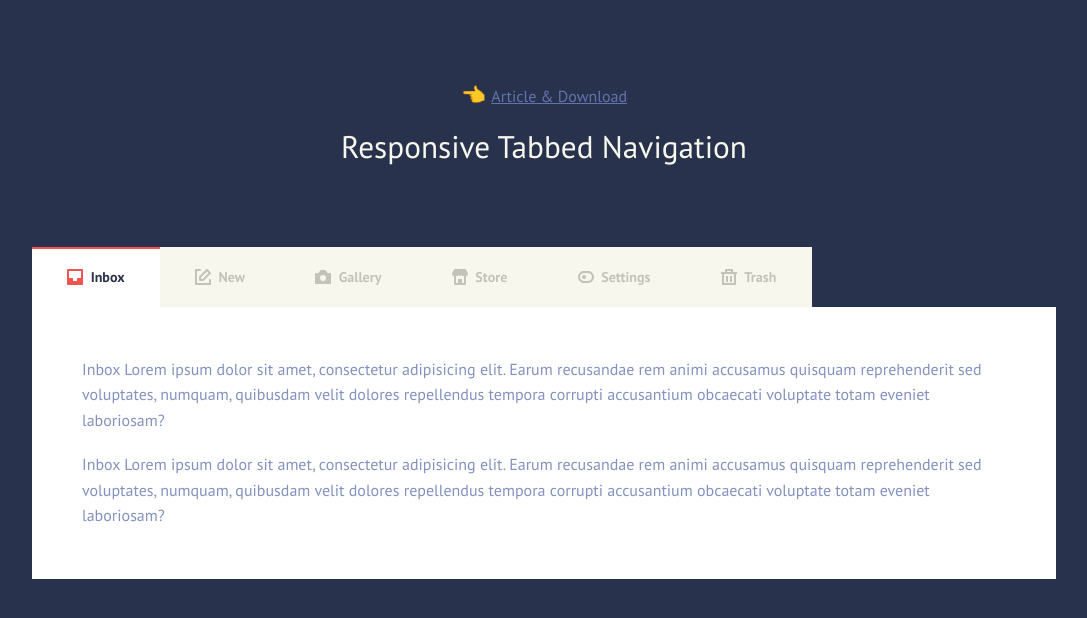
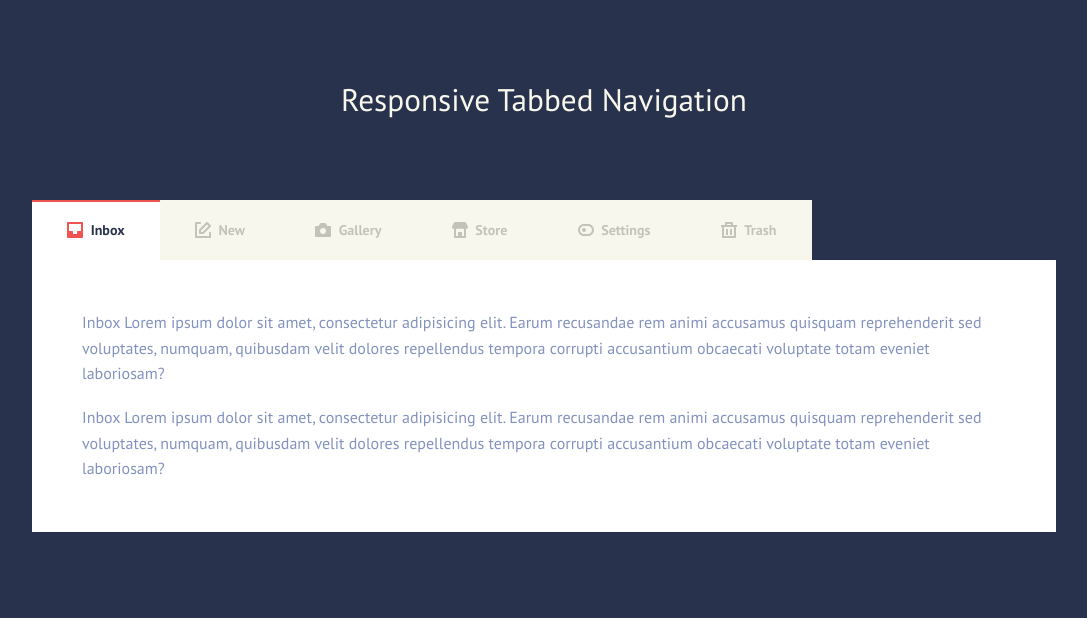
Before and after one commit to harryji168/widerfunnel, a plain HTML site: page part3/index_responsive.html in a window 1280 px wide. Shown: the whole page, without its empty margins (96-1183 px from the left). Drawn offline with Linux system fonts and the light colour scheme.

Commit message:
improve p1

```diff
--- a/part3/index_responsive.html
+++ b/part3/index_responsive.html
@@ -9,7 +9,6 @@
 </head>
 <body>
 	<header class="text-component text-center">
-    <p>👈 <a href="https://codyhouse.co/gem/responsive-tabbed-navigation/" class="cd-article-link">Article & Download</a></p>
     <h1>Responsive Tabbed Navigation</h1>
   </header>
 
```
